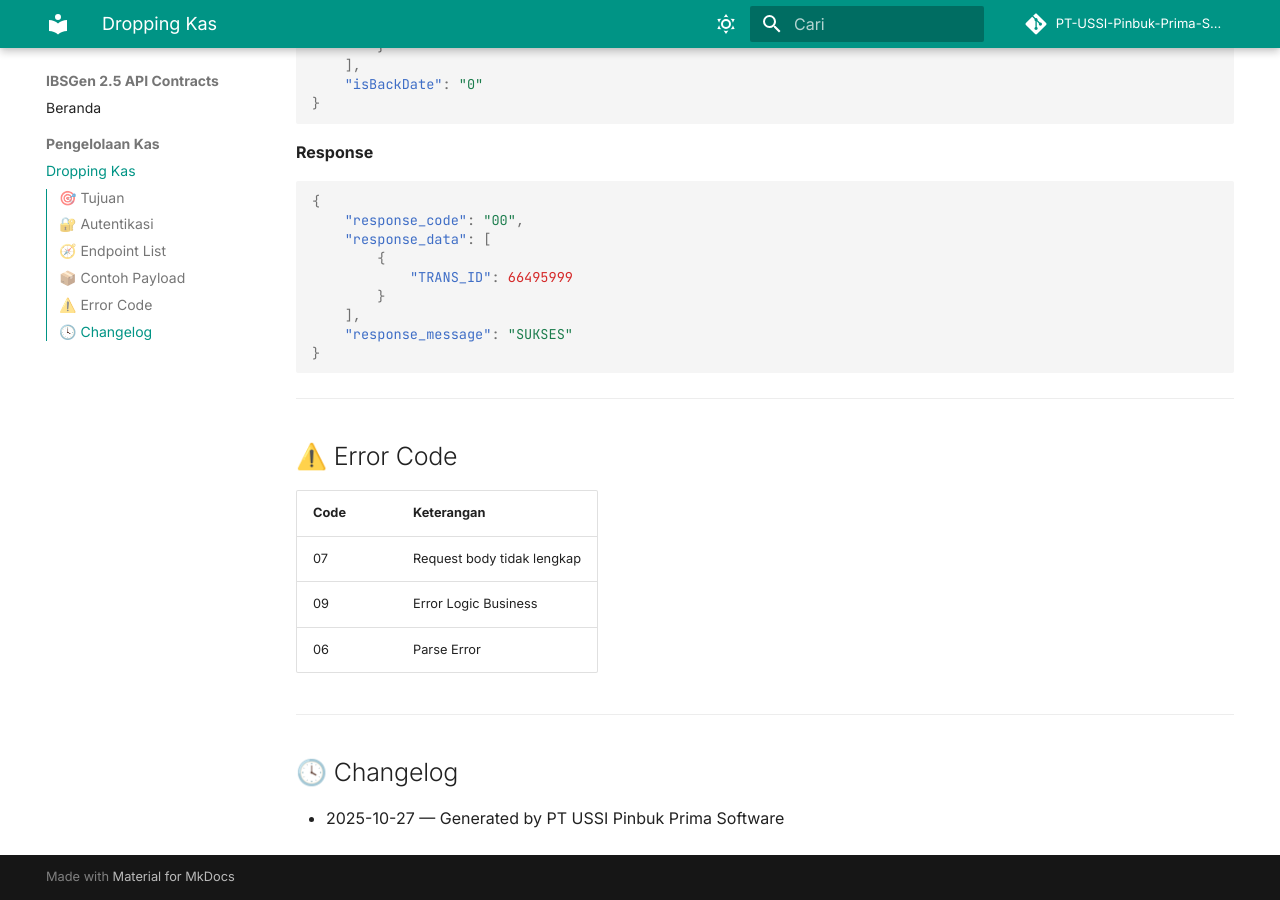
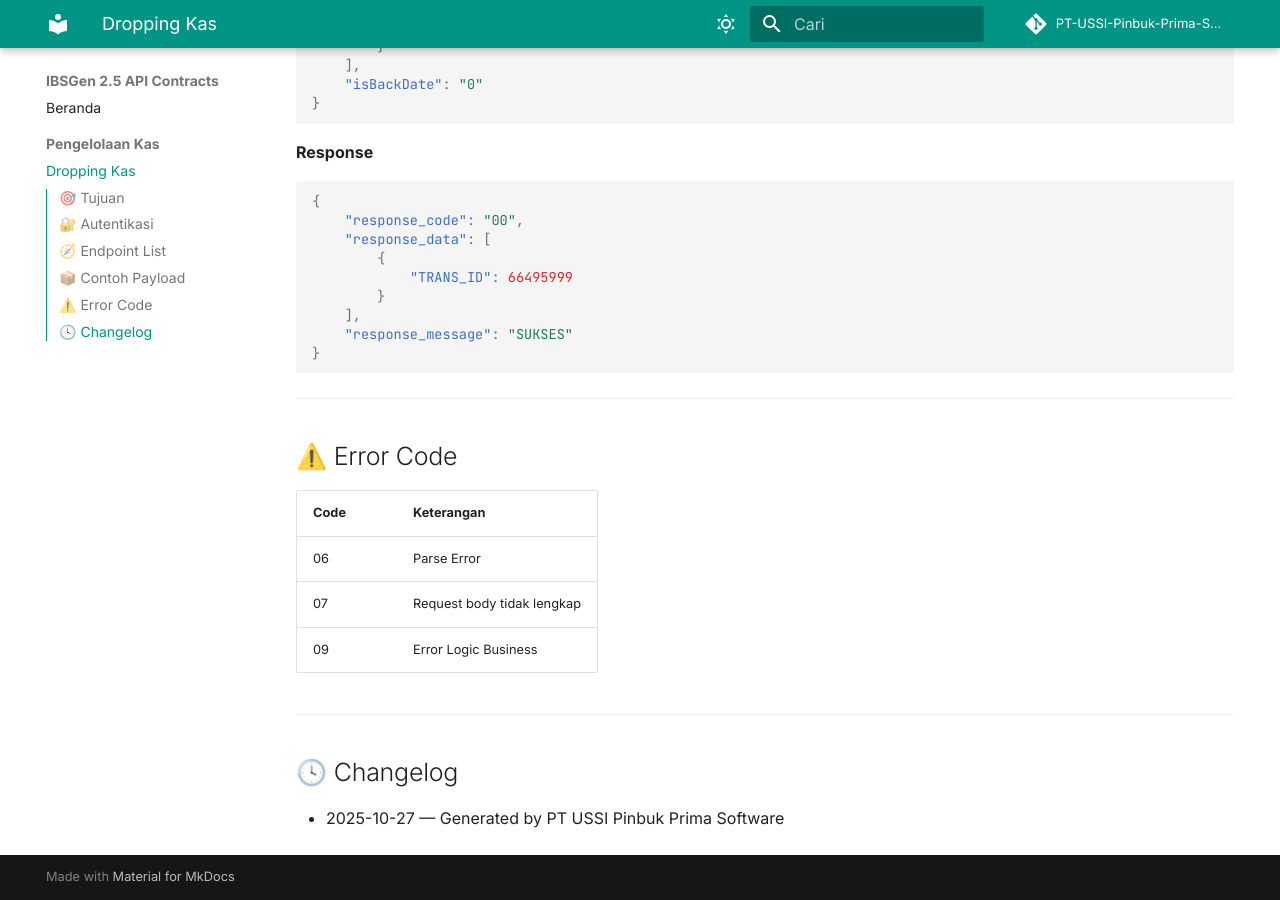
Before and after one commit to USSI-PPS-Developer/ibsgen2.5-apicontracts, an MkDocs documentation site: the page built from api-contracts/pengelolaan-kas/dropping-kas.md, in a window 1280 px wide and 900 px high, scrolled down 1333 px. Built offline with MkDocs 1.6.1 and Material for MkDocs 9.7.7, drawn with Linux system fonts in a browser that asks for light colours; comment, search, counter and statistics services are not loaded.

```diff
--- a/api-contracts/pengelolaan-kas/dropping-kas.md
+++ b/api-contracts/pengelolaan-kas/dropping-kas.md
@@ -75,9 +75,9 @@ Endpoint ini diamankan di level jaringan:
 ## ⚠️ Error Code
 | Code | Keterangan                 |
 |------|----------------------------|
+| 06   | Parse Error                |
 | 07   | Request body tidak lengkap |
 | 09   | Error Logic Business       |
-| 06   | Parse Error                |
 
 ---
 
--- a/generate_api_contracts.py
+++ b/generate_api_contracts.py
@@ -59,9 +59,9 @@ Endpoint ini diamankan di level jaringan:
 ## ⚠️ Error Code
 | Code | Keterangan                 |
 |------|----------------------------|
+| 06   | Parse Error                |
 | 07   | Request body tidak lengkap |
 | 09   | Error Logic Business       |
-| 06   | Parse Error                |
 
 ---
 
```
